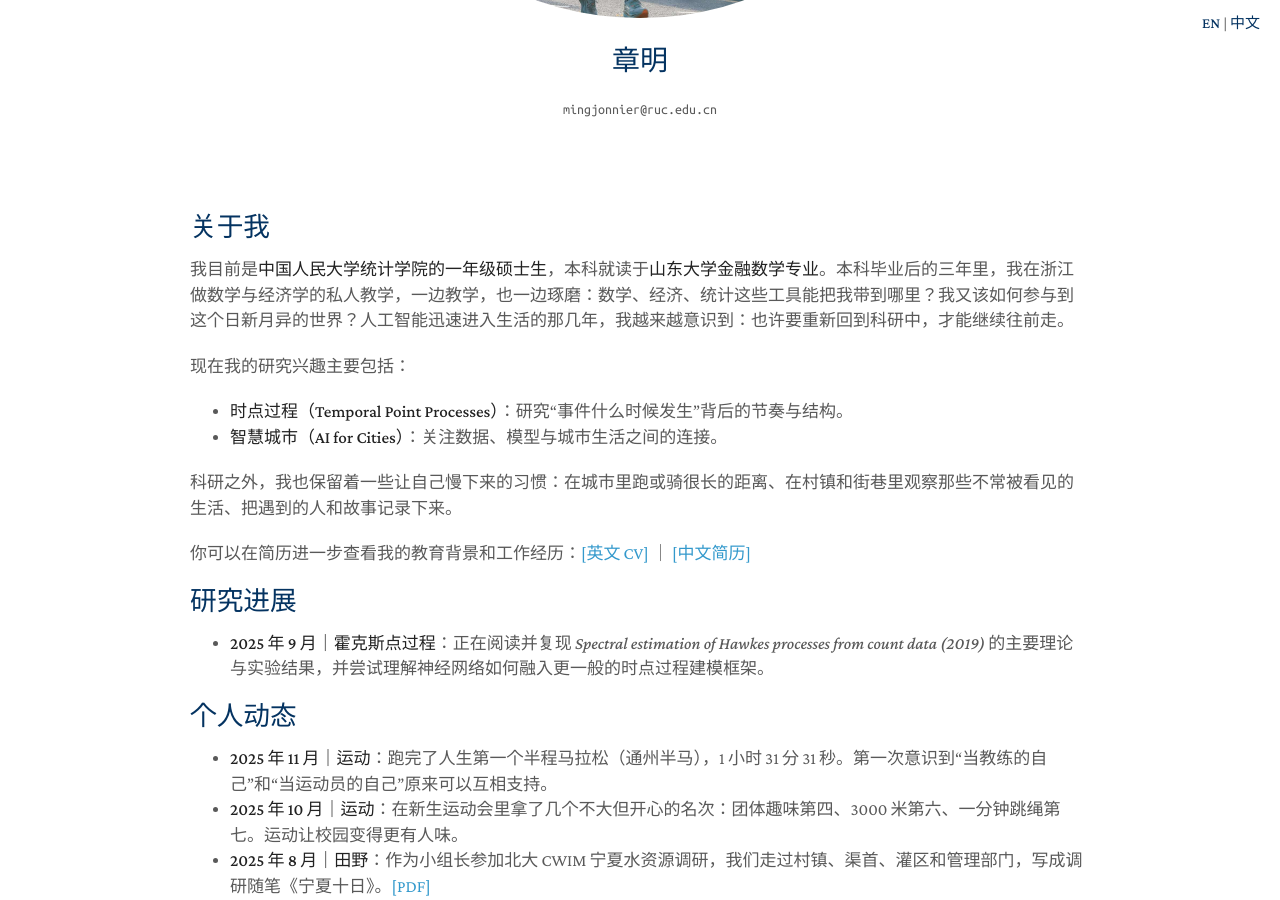
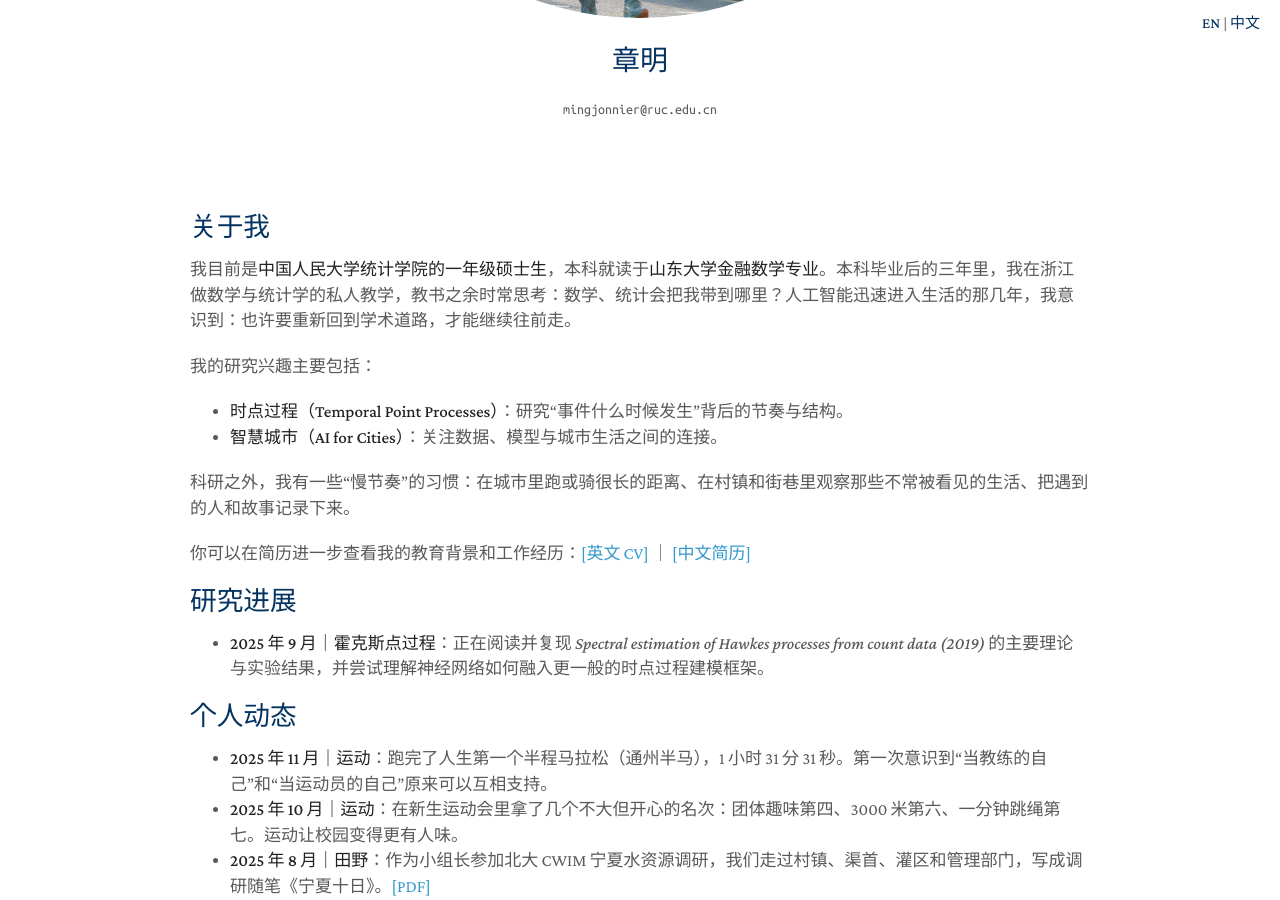
Before and after one commit to zhangming4153/zhangming4153.github.io, a Jekyll site: the page built from cn/index.md, in a window 1280 px wide and 900 px high, scrolled down 341 px. Built offline with Jekyll 4.4.1, drawn with Linux system fonts in a browser that asks for light colours; a style sheet for code colours, icons or effects is not loaded.

Commit message:
Update index.md

```diff
--- a/cn/index.md
+++ b/cn/index.md
@@ -4,13 +4,13 @@ permalink: /cn/
 title: 章明
 ---
 ## 关于我
-我目前是**中国人民大学统计学院的一年级硕士生**，本科就读于**山东大学金融数学专业**。本科毕业后的三年里，我在浙江做数学与经济学的私人教学，一边教学，也一边琢磨：数学、经济、统计这些工具能把我带到哪里？我又该如何参与到这个日新月异的世界？人工智能迅速进入生活的那几年，我越来越意识到：也许要重新回到科研中，才能继续往前走。
+我目前是**中国人民大学统计学院的一年级硕士生**，本科就读于**山东大学金融数学专业**。本科毕业后的三年里，我在浙江做数学与统计学的私人教学，教书之余时常思考：数学、统计会把我带到哪里？人工智能迅速进入生活的那几年，我意识到：也许要重新回到学术道路，才能继续往前走。
 
-现在我的研究兴趣主要包括：
+我的研究兴趣主要包括：
 - **时点过程（Temporal Point Processes）**：研究“事件什么时候发生”背后的节奏与结构。
 - **智慧城市（AI for Cities）**：关注数据、模型与城市生活之间的连接。
 
-科研之外，我也保留着一些让自己慢下来的习惯：在城市里跑或骑很长的距离、在村镇和街巷里观察那些不常被看见的生活、把遇到的人和故事记录下来。
+科研之外，我有一些“慢节奏”的习惯：在城市里跑或骑很长的距离、在村镇和街巷里观察那些不常被看见的生活、把遇到的人和故事记录下来。
 
 你可以在简历进一步查看我的教育背景和工作经历：[[英文 CV]](/assets/CV_MingZhang_en.pdf) ｜ [[中文简历]](/assets/CV_MingZhang_zh.pdf)
 
@@ -24,5 +24,4 @@ title: 章明
 - **2025 年 10 月｜运动**：在新生运动会里拿了几个不大但开心的名次：团体趣味第四、3000 米第六、一分钟跳绳第七。运动让校园变得更有人味。
 - **2025 年 8 月｜田野**：作为小组长参加北大 CWIM 宁夏水资源调研，我们走过村镇、渠首、灌区和管理部门，写成调研随笔《宁夏十日》。[[PDF]](/assets/Ningxia.pdf)
 - **2025 年 7 月｜写作**：在通州邢各庄的拆迁地带做了几次小观察，记录碎瓦砾里的生活气和生命力，写成短文《青绿的废墟》。[[PDF]](/assets/Greenruins.pdf)
-- **2025 年 5 月｜田野**：随“大爱清尘”赴山西代县进行尘肺病公益探访，穿行在村镇卫生院、患者家庭之间，记录成《塞北之路》。
-  [[微信]](https://mp.weixin.qq.com/s/o8Zpdd-DVcAKxdC4jhWxGg) ｜ [[腾讯新闻]](https://news.qq.com/rain/a/20250605A06ML000) ｜ [[PDF]](/assets/Shanxi.pdf)
+- **2025 年 5 月｜田野**：随“大爱清尘”赴山西代县进行尘肺病公益探访，穿行在村镇卫生院、患者家庭之间，记录成《塞北之路》。[[微信]](https://mp.weixin.qq.com/s/o8Zpdd-DVcAKxdC4jhWxGg) ｜ [[腾讯新闻]](https://news.qq.com/rain/a/20250605A06ML000) ｜ [[PDF]](/assets/Shanxi.pdf)
```
